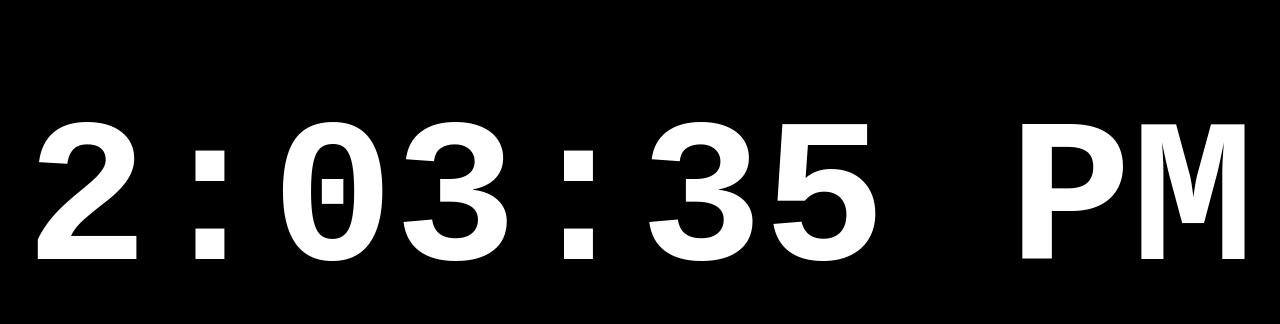
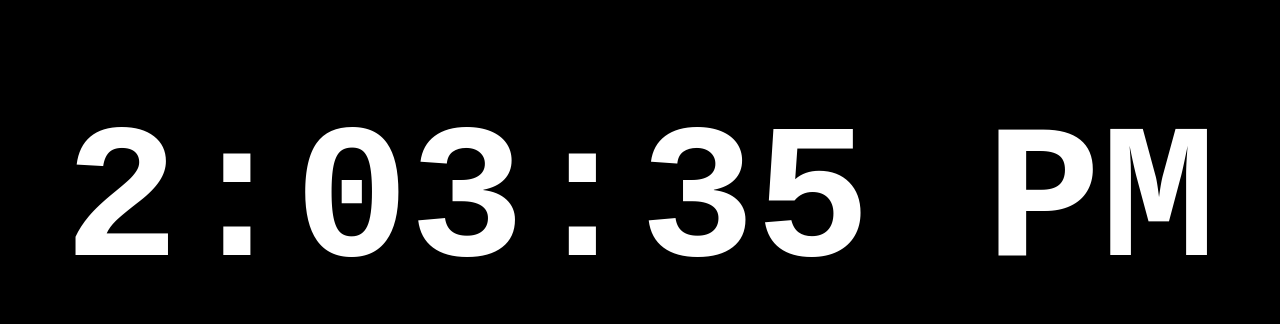
Before and after one commit to StevenAlexander44/hugeclock, a plain HTML site: page index.html in a window 1280 px wide. Shown: the part 196-520 px from the top of the page. Drawn offline with Linux system fonts and the light colour scheme.

Commit message:
Reduce font size for double digit hour

```diff
--- a/index.html
+++ b/index.html
@@ -1,5 +1,5 @@
 <!DOCTYPE html>
-<html style="height:100%;font-family:monospace;font-size:16vw;font-weight:bold;background:#000000;color:#FFFFFF;">
+<html style="height:100%;font-family:monospace;font-size:15vw;font-weight:bold;background:#000000;color:#FFFFFF;">
 	<head>
 		<title>Clock</title>
 	</head>
@@ -10,7 +10,7 @@
 			function updateClock(){
 				const d=new Date();
 				textElem.textContent=d.toLocaleString('en-US',{hour:'numeric',minute:'numeric',second:'numeric',hour12:true});
-				setTimeout(updateClock,1000-d.getTime()%1000+20);
+				setTimeout(updateClock,1000 - d.getTime() % 1000 + 20);
 			}
 			updateClock();
 		</script>
```
